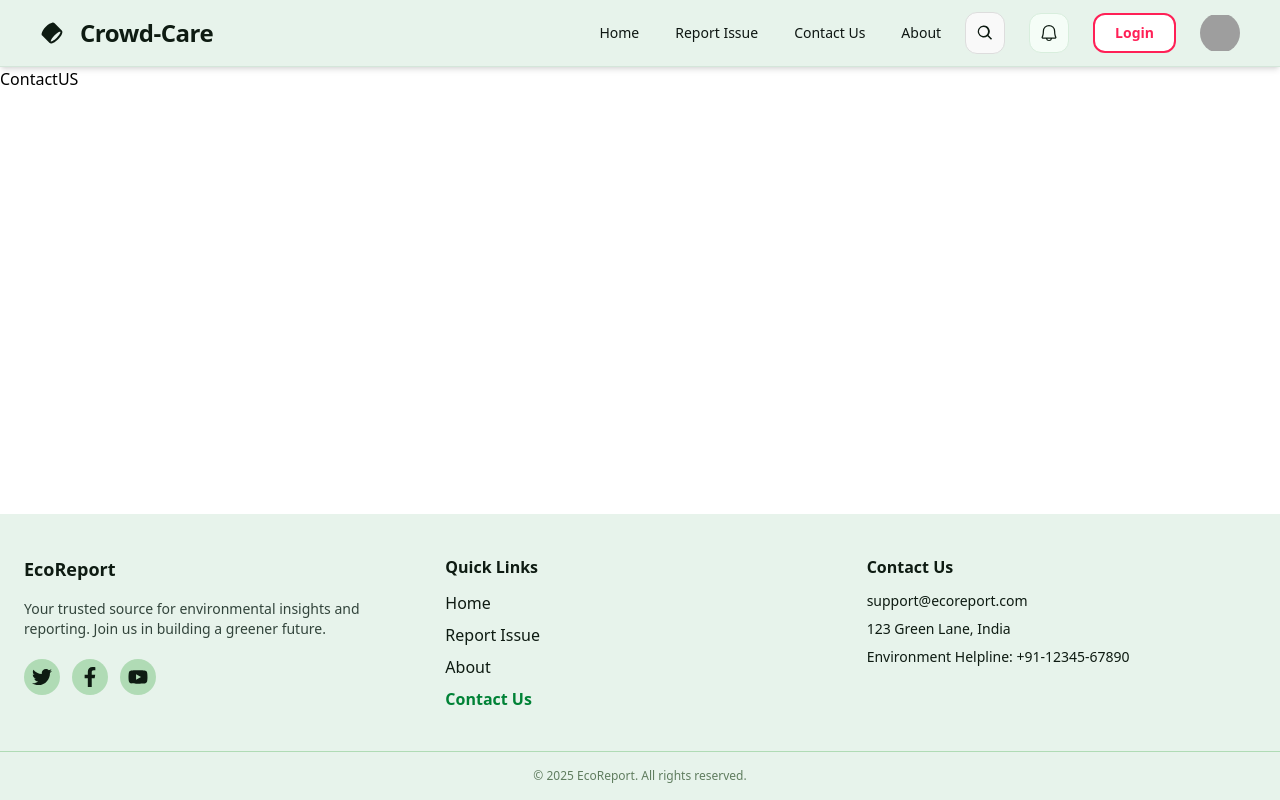
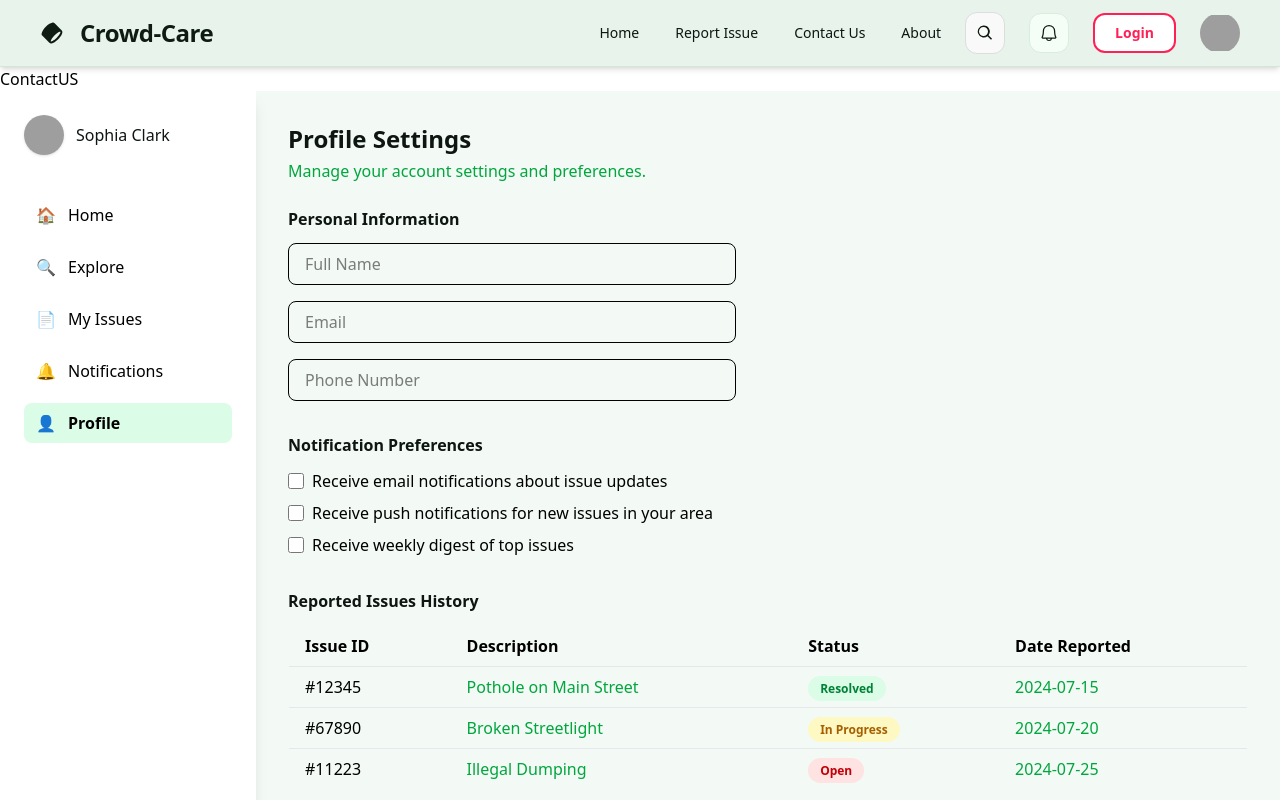
Before and after one commit to aryan2310-pixel/Crowd-Care, a React (Vite) app in the folder Frontend/crowd-care/: page /ContactUS in a window 1280 px wide. Shown: the top 800 px of the page. Built offline with nearby package versions, Linux system fonts and the light colour scheme; grey boxes are pictures that could not be loaded.

Commit message:
Profile page done

```diff
--- a/Frontend/crowd-care/src/App.jsx
+++ b/Frontend/crowd-care/src/App.jsx
@@ -7,6 +7,7 @@ import ReportIssues from "./Pages/ReportIssues";
 import About from "./Pages/About";
 import Home from "./Pages/Home";
 import ContactUS from "./Pages/ContactUS";
+import ProfileSettings from "./Pages/Profile";
 
 const App = () => {
   return (
@@ -21,6 +22,7 @@ const App = () => {
             <Route path="/ContactUS" element={<ContactUS />} />
           </Routes>
         </main>
+        <ProfileSettings/>
         <Footer />
       </div>
     </Router>
--- /dev/null
+++ b/Frontend/crowd-care/src/Pages/Profile.jsx
@@ -0,0 +1,191 @@
+import React, { useState } from "react";
+
+const ProfileSettings = () => {
+  const [formData, setFormData] = useState({
+    fullName: "",
+    email: "",
+    phone: "",
+    emailNotify: false,
+    pushNotify: false,
+    weeklyDigest: false,
+  });
+
+  const [reportedIssues] = useState([
+    { id: "#12345", description: "Pothole on Main Street", status: "Resolved", date: "2024-07-15" },
+    { id: "#67890", description: "Broken Streetlight", status: "In Progress", date: "2024-07-20" },
+    { id: "#11223", description: "Illegal Dumping", status: "Open", date: "2024-07-25" },
+  ]);
+
+  const handleChange = (e) => {
+    const { name, value, type, checked } = e.target;
+    setFormData((prev) => ({
+      ...prev,
+      [name]: type === "checkbox" ? checked : value,
+    }));
+  };
+
+  const handleSave = () => {
+    console.log("Saved Data:", formData);
+    alert("Changes Saved!");
+  };
+
+  return (
+    <div className="flex min-h-screen bg-[#f3f9f4]">
+      {/* Sidebar */}
+      <aside className="w-64 bg-white shadow-lg p-6 flex flex-col gap-6">
+        <div className="flex items-center gap-3">
+          <img
+            src="https://randomuser.me/api/portraits/women/44.jpg"
+            alt="Profile"
+            className="w-10 h-10 rounded-full shadow-sm"
+          />
+          <span className="font-medium text-[#0e1612]">Sophia Clark</span>
+        </div>
+
+        <nav className="flex flex-col gap-3 mt-4">
+          {[
+            { label: "Home", icon: "🏠" },
+            { label: "Explore", icon: "🔍" },
+            { label: "My Issues", icon: "📄" },
+            { label: "Notifications", icon: "🔔" },
+            { label: "Profile", icon: "👤" },
+          ].map((item) => (
+            <button
+              key={item.label}
+              className={`flex items-center gap-3 px-3 py-2 rounded-lg transition-all duration-300 hover:bg-green-100 hover:shadow-sm ${
+                item.label === "Profile" ? "bg-green-100 font-semibold" : ""
+              }`}
+            >
+              <span>{item.icon}</span>
+              <span>{item.label}</span>
+            </button>
+          ))}
+        </nav>
+      </aside>
+
+      {/* Main Content */}
+      <main className="flex-1 p-8">
+        <h1 className="text-2xl font-bold mb-1 text-[#0e1612]">Profile Settings</h1>
+        <p className="text-green-600 mb-6">Manage your account settings and preferences.</p>
+
+        {/* Personal Info */}
+        <section className="mb-8">
+          <h2 className="font-semibold mb-3 text-[#0e1612]">Personal Information</h2>
+          <div className="flex flex-col gap-4 max-w-md">
+            <input
+              type="text"
+              name="fullName"
+              placeholder="Full Name"
+              value={formData.fullName}
+              onChange={handleChange}
+              className="px-4 py-2 border rounded-lg focus:outline-none focus:ring-2 focus:ring-green-300 transition-all"
+            />
+            <input
+              type="email"
+              name="email"
+              placeholder="Email"
+              value={formData.email}
+              onChange={handleChange}
+              className="px-4 py-2 border rounded-lg focus:outline-none focus:ring-2 focus:ring-green-300 transition-all"
+            />
+            <input
+              type="tel"
+              name="phone"
+              placeholder="Phone Number"
+              value={formData.phone}
+              onChange={handleChange}
+              className="px-4 py-2 border rounded-lg focus:outline-none focus:ring-2 focus:ring-green-300 transition-all"
+            />
+          </div>
+        </section>
+
+        {/* Notification Preferences */}
+        <section className="mb-8">
+          <h2 className="font-semibold mb-3 text-[#0e1612]">Notification Preferences</h2>
+          <div className="flex flex-col gap-2">
+            <label className="flex items-center gap-2">
+              <input
+                type="checkbox"
+                name="emailNotify"
+                checked={formData.emailNotify}
+                onChange={handleChange}
+                className="w-4 h-4 accent-green-500"
+              />
+              Receive email notifications about issue updates
+            </label>
+            <label className="flex items-center gap-2">
+              <input
+                type="checkbox"
+                name="pushNotify"
+                checked={formData.pushNotify}
+                onChange={handleChange}
+                className="w-4 h-4 accent-green-500"
+              />
+              Receive push notifications for new issues in your area
+            </label>
+            <label className="flex items-center gap-2">
+              <input
+                type="checkbox"
+                name="weeklyDigest"
+                checked={formData.weeklyDigest}
+                onChange={handleChange}
+                className="w-4 h-4 accent-green-500"
+              />
+              Receive weekly digest of top issues
+            </label>
+          </div>
+        </section>
+
+        {/* Reported Issues History */}
+        <section className="mb-8">
+          <h2 className="font-semibold mb-3 text-[#0e1612]">Reported Issues History</h2>
+          <table className="w-full text-left border border-gray-200 rounded-lg overflow-hidden">
+            <thead className="bg-[#f3f9f4]">
+              <tr>
+                <th className="px-4 py-2">Issue ID</th>
+                <th className="px-4 py-2">Description</th>
+                <th className="px-4 py-2">Status</th>
+                <th className="px-4 py-2">Date Reported</th>
+              </tr>
+            </thead>
+            <tbody>
+              {reportedIssues.map((issue) => (
+                <tr
+                  key={issue.id}
+                  className="border-t border-gray-200 hover:bg-green-50 transition-colors"
+                >
+                  <td className="px-4 py-2">{issue.id}</td>
+                  <td className="px-4 py-2 text-green-600">{issue.description}</td>
+                  <td className="px-4 py-2">
+                    <span
+                      className={`px-3 py-1 rounded-full text-xs font-semibold ${
+                        issue.status === "Resolved"
+                          ? "bg-green-100 text-green-700"
+                          : issue.status === "In Progress"
+                          ? "bg-yellow-100 text-yellow-700"
+                          : "bg-red-100 text-red-700"
+                      }`}
+                    >
+                      {issue.status}
+                    </span>
+                  </td>
+                  <td className="px-4 py-2 text-green-600">{issue.date}</td>
+                </tr>
+              ))}
+            </tbody>
+          </table>
+        </section>
+
+        {/* Save Changes Button */}
+        <button
+          onClick={handleSave}
+          className="bg-green-500 text-white px-6 py-2 rounded-lg font-semibold hover:bg-green-600 transition-colors shadow-md"
+        >
+          Save Changes
+        </button>
+      </main>
+    </div>
+  );
+};
+
+export default ProfileSettings;
```
